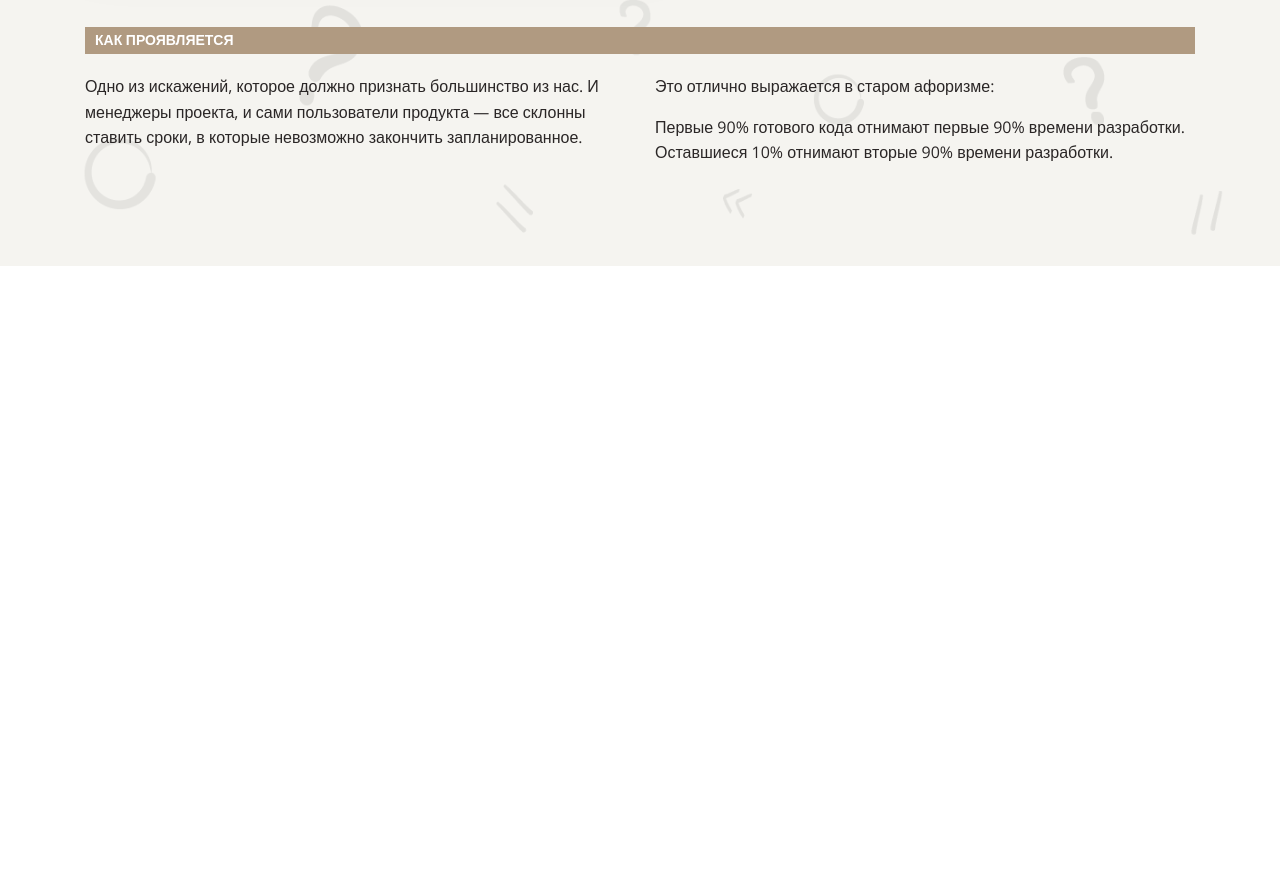
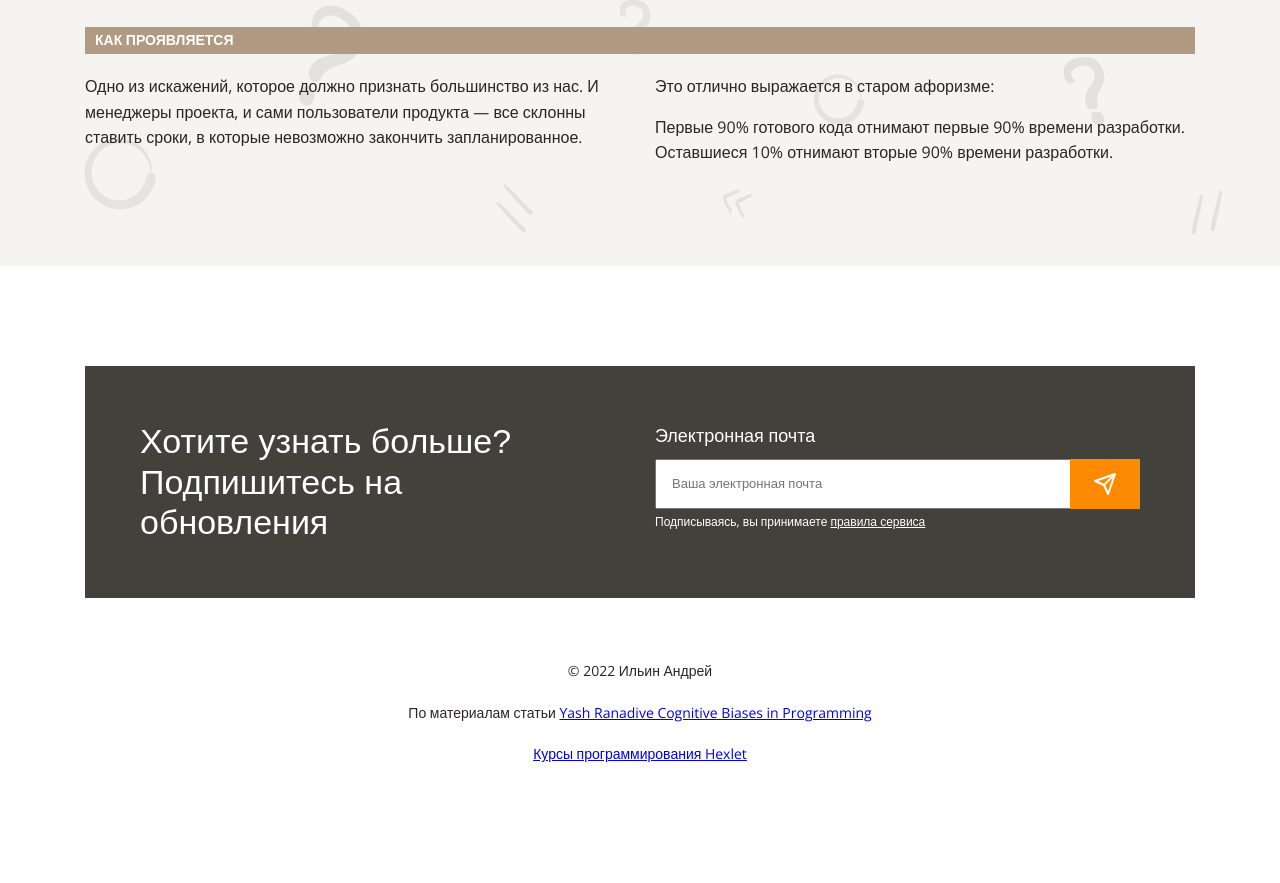
Before and after one commit to AndreiIlin/layout-designer-project-lvl1, a website: page src/index.html in a window 1280 px wide. Shown: the part 7100-7983 px from the top of the page. Before the commit the page ends 7366 px from the top, so only its background shows below. Drawn offline with nearby package versions, Linux system fonts and the light colour scheme; files that its build step writes are made by us from their sources; a web font is replaced by a local one.

Commit message:
Complete 11 step

```diff
--- a/src/index.html
+++ b/src/index.html
@@ -206,6 +206,26 @@
     </div>
   </section>
 </main>
-<footer></footer>
+<footer>
+  <div class="container">
+    <div class="feedback-form">
+      <div class="subscribe-text">
+        <h3>Хотите узнать больше?<br>Подпишитесь на обновления</h3>
+      </div>
+      <div class="entry-field">
+        <form class="form">
+          <p class="email">Электронная почта</p>
+          <div class="email-form">
+            <input type="text" class="input-form" placeholder="Ваша электронная почта">
+          </div>
+          <p class="service-rules">Подписываясь, вы принимаете <a href="#">правила сервиса</a></p>
+        </form>
+      </div>
+    </div>
+    <p class="post-scriptum">© 2022 Ильин Андрей</p>
+    <p class="post-scriptum">По материалам статьи <a href="https://medium.com/hackernoon/cognitive-biases-in-programming-5e937707c27b">Yash Ranadive Cognitive Biases in Programming</a></p>
+    <p class="post-scriptum"><a href="https://ru.hexlet.io/">Курсы программирования Hexlet</a></p>
+  </div>
+</footer>
 </body>
 </html>
--- a/src/styles/scss/style.scss
+++ b/src/styles/scss/style.scss
@@ -290,3 +290,71 @@ h3 {
     background: $white;
   }
 }
+.feedback-form {
+  display: flex;
+  background: $main-dark;
+  margin-bottom: 60px;
+}
+.subscribe-text {
+  display: flex;
+  padding: 55px;
+  flex: 1 1 50%;
+  color: $white;
+}
+.entry-field {
+  display: flex;
+  align-items: center;
+  flex: 1 1 50%;
+}
+.form {
+  margin-top: 5px;
+  margin-left: 15px;
+}
+.input-form {
+  width: 485px;
+  height: 50px;
+  padding: 15px;
+  &::placeholder {
+    font-family: Open Sans, sans-serif;
+    font-size: 13px;
+    font-weight: normal;
+    color: #757575;
+  }
+}
+
+.email {
+  color: $white;
+  font-size: 18px;
+  margin-top: 0;
+  margin-bottom: 10px;
+}
+.service-rules, .service-rules a {
+  margin-top: 0;
+  color: $white;
+  font-size: 12px;
+}
+.email-form {
+  &::after {
+    position: absolute;
+    right: 0;
+    height: 50px;
+    width: 70px;
+    content: '';
+    background-image: url("../../images/send.svg");
+    background-repeat: no-repeat;
+    background-position: center;
+    background-color: $main;
+    cursor: pointer;
+    &:hover {
+      background-color: #EA7600;
+    }
+  }
+}
+.post-scriptum {
+  font-size: 14px;
+  text-align: center;
+  margin: 16px auto;
+  & a {
+    font-size: 14px;
+  }
+}
```
